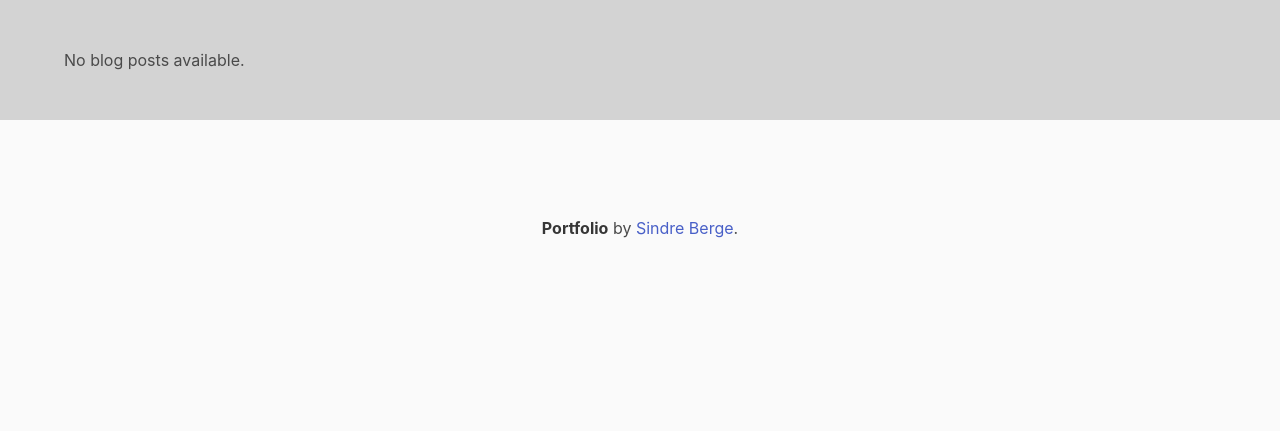
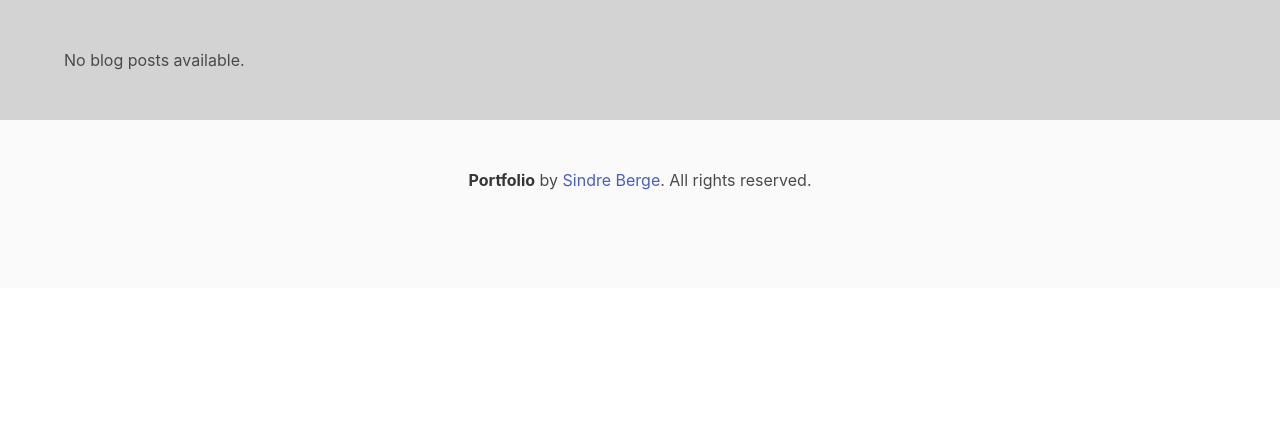
Before and after one commit to BeeTwenty/portfolio, a Django app: page /blog/ in a window 1280 px wide. Shown: the part 56-487 px from the top of the page. Run offline with Django 5.2, Linux system fonts and the light colour scheme; data that the repository does not hold is empty; some libraries are stand-ins or nearby versions.

Commit message:
Update base.html

```diff
--- a/core/templates/base.html
+++ b/core/templates/base.html
@@ -67,14 +67,14 @@
     {% endblock %}
 
     {% block footer %}
-    <div class="footer is-light" >
-        <footer class="footer">
-            <div class="content has-text-centered">
-              <p>
-                <strong>Portfolio</strong> by <a href="https://me.au11no.com">Sindre Berge</a>.
-            </div>
-          </footer>
-</div>
+    <footer class="footer">
+  <div class="content has-text-centered">
+    <p>
+      <strong>Portfolio</strong> by <a href="{% url 'about' %}">Sindre Berge</a>. All rights reserved.
+    </p>
+  </div>
+</footer>
+
     {% endblock %}
 </body>
 </html>
```
